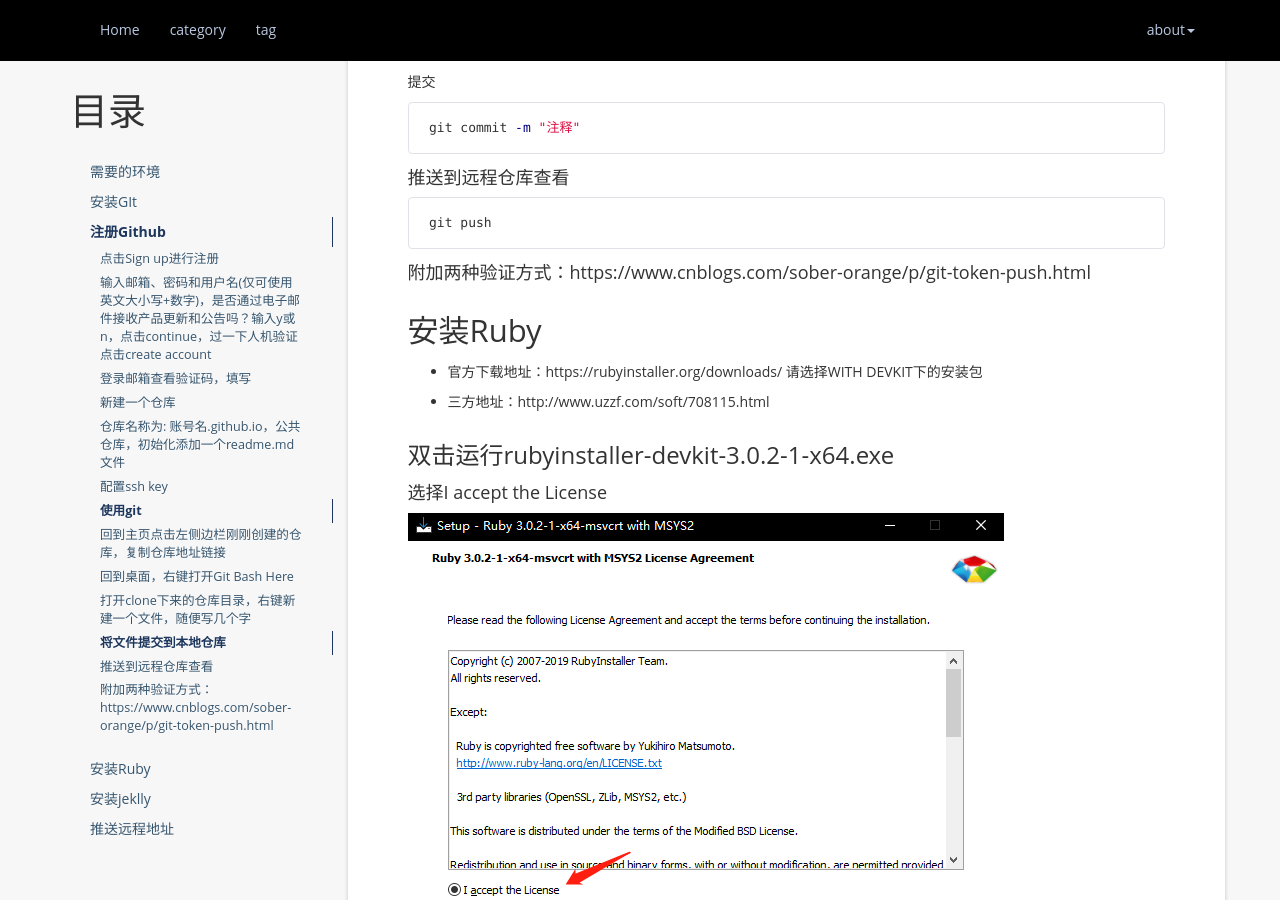
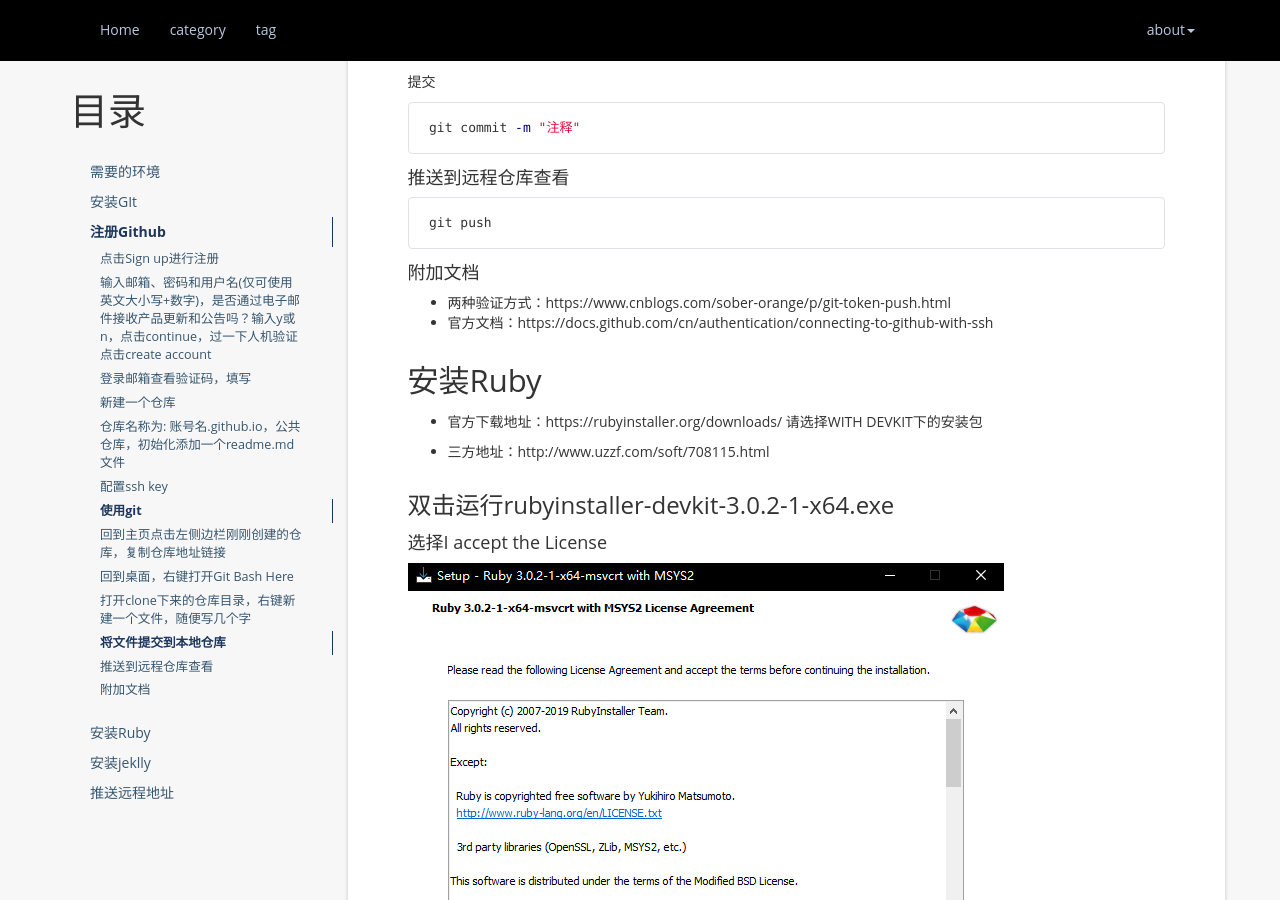
Before and after one commit to atgtahub/atgtahub.github.io, a Jekyll site: the page built from _posts/jekyll/2022-04-04-use-jekyll-to-build-a-blog.md, in a window 1280 px wide and 900 px high, scrolled down 11887 px. Built offline with Jekyll 4.4.1, drawn with Linux system fonts in a browser that asks for light colours; a script that is not in the unit is left out; comment, search, counter and statistics services are not loaded.

Commit message:
build blog

````diff
--- a/_posts/jekyll/2022-04-04-use-jekyll-to-build-a-blog.md
+++ b/_posts/jekyll/2022-04-04-use-jekyll-to-build-a-blog.md
@@ -205,7 +205,9 @@
 git push
 ```
 
-#### 附加两种验证方式：https://www.cnblogs.com/sober-orange/p/git-token-push.html
+#### 附加文档
+- 两种验证方式：https://www.cnblogs.com/sober-orange/p/git-token-push.html
+- 官方文档：https://docs.github.com/cn/authentication/connecting-to-github-with-ssh
 
 ## 安装Ruby
 
````
